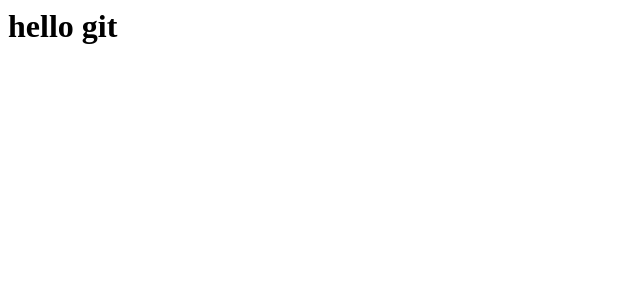
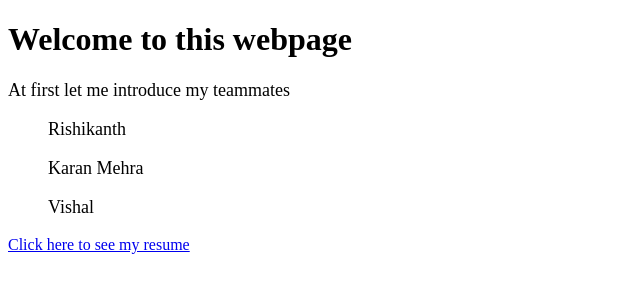
Before and after one commit to 1rishikanth/Webprogram, a plain HTML site: page index2.html in a window 1280 px wide. Shown: the whole page, without its empty margins (0-640 px from the left). Drawn offline with Linux system fonts and the light colour scheme.

Commit message:
thirdcommit

```diff
--- /dev/null
+++ b/Style.css
@@ -0,0 +1,3 @@
+p{
+    font-size: large;
+}
--- a/index2.html
+++ b/index2.html
@@ -1 +1,16 @@
-<h1>hello git</h1>
+<!DOCTYPE html>
+<html lang="eng">
+    <head>
+        <title>MyResume</title>
+        <link rel="stylesheet" href="./Style.css">
+    </head>
+    <body>
+        <h1>Welcome to this webpage</h1>
+        <p>At first let me introduce my teammates </p>
+            <ul>
+                <p>Rishikanth</p>
+                <p>Karan Mehra</p>
+                <p>Vishal</p>
+            </ul>
+        <a href="./Rishikanth_cv.pdf"> Click here to see my resume</a>
+    </body>
```
Also changed, not shown: 1 other file.
